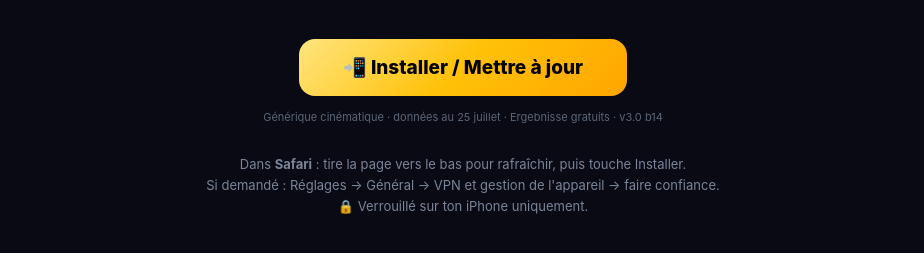
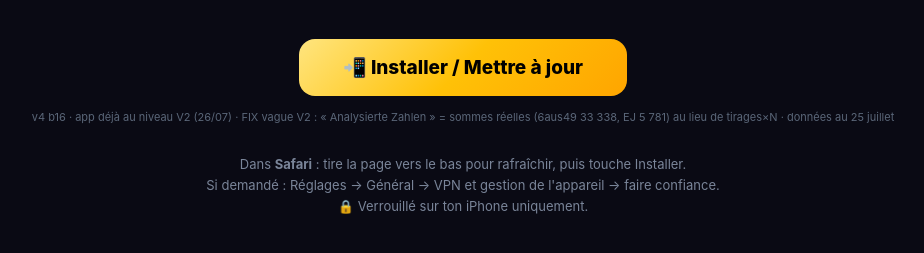
Before and after one commit to wayheme69/lottoaide-ota, a plain HTML site: page index.html in a window 1280 px wide. Shown: the part 281-534 px from the top of the page, without its empty margins (177-1101 px from the left). Drawn offline with Linux system fonts and the light colour scheme.

Commit message:
v4 b16 — fix métrique analysierte Zahlen (sommes réelles)

```diff
--- a/index.html
+++ b/index.html
@@ -6,6 +6,6 @@
 <h1>LOTTO AI DE</h1>
 <p class="tag">Build de test · installation sans TestFlight</p>
 <a class="btn" href="itms-services://?action=download-manifest&url=https://wayheme69.github.io/lottoaide-ota/manifest.plist">📲 Installer / Mettre à jour</a>
-<p class="v">Générique cinématique · données au 25 juillet · Ergebnisse gratuits · v3.0 b14</p>
+<p class="v">v4 b16 · app déjà au niveau V2 (26/07) · FIX vague V2 : « Analysierte Zahlen » = sommes réelles (6aus49 33 338, EJ 5 781) au lieu de tirages×N · données au 25 juillet</p>
 <p class="sub">Dans <b>Safari</b> : tire la page vers le bas pour rafraîchir, puis touche Installer.<br>Si demandé : Réglages → Général → VPN et gestion de l'appareil → faire confiance.<br>🔒 Verrouillé sur ton iPhone uniquement.</p>
 </body></html>
```
Also changed, not shown: 2 other files.
